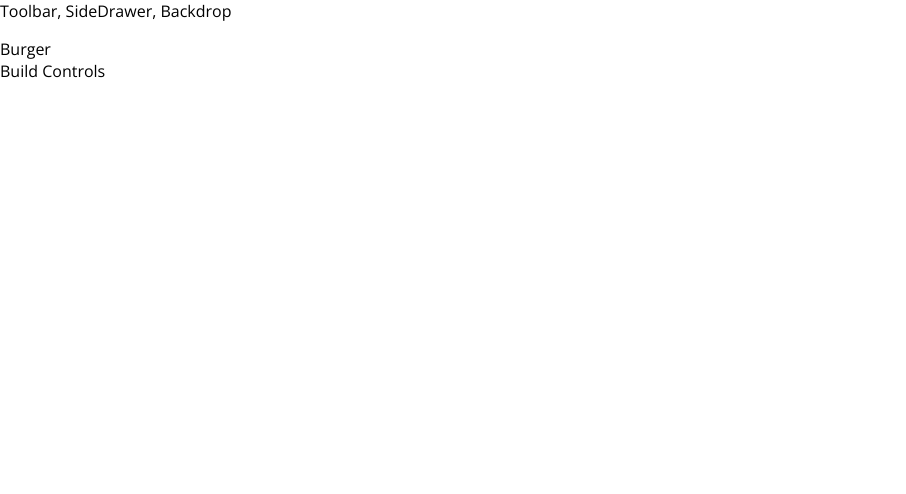
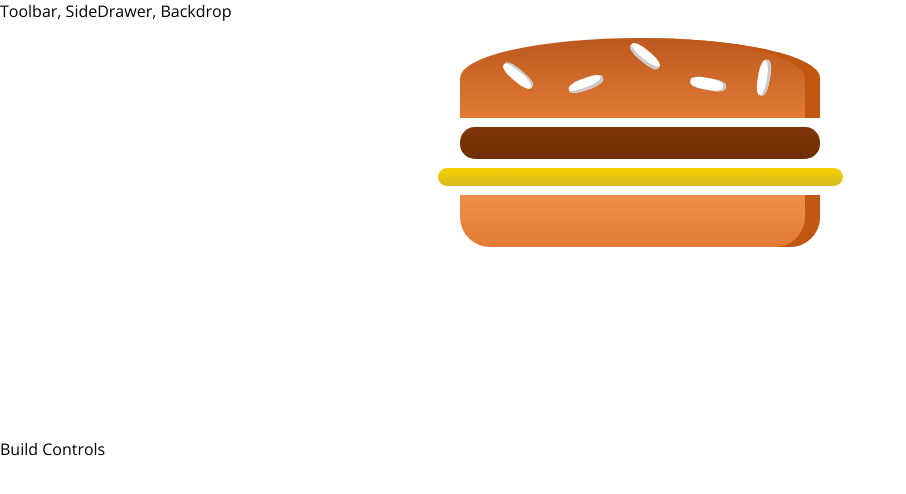
Before and after one commit to lechcirmirakis/burger_configurator, a React (Create React App) app: page / in a window 1280 px wide. Shown: the top 494 px of the page, without its empty margins (0-906 px from the left). Built offline with nearby package versions, Linux system fonts and the light colour scheme.

Commit message:
add burger component

```diff
--- a/package.json
+++ b/package.json
@@ -6,6 +6,7 @@
     "@testing-library/jest-dom": "^4.2.4",
     "@testing-library/react": "^9.5.0",
     "@testing-library/user-event": "^7.2.1",
+    "prop-types": "^15.7.2",
     "react": "^16.13.1",
     "react-dom": "^16.13.1",
     "react-scripts": "3.4.3",
--- a/src/components/Burger/BurgerItem/index.js
+++ b/src/components/Burger/BurgerItem/index.js
@@ -1,4 +1,5 @@
 import React from "react";
+import PropTypes from "prop-types";
 
 import {
   BreadBottom,
@@ -7,16 +8,46 @@ import {
   Seeds2,
   Meat,
   Salad,
-  Becon,
+  Bacon,
   Cheese,
 } from "./styles";
-
-import throwBurgerItem from "../.././../utilities/";
 
 const burgerItem = ({ type }) => {
   let item = null;
 
-  return <div></div>;
+  switch (type) {
+    case "bread-bottom":
+      item = <BreadBottom />;
+      break;
+    case "bread-top":
+      item = (
+        <BreadTop>
+          <Seeds1 />
+          <Seeds2 />
+        </BreadTop>
+      );
+      break;
+    case "meat":
+      item = <Meat />;
+      break;
+    case "cheese":
+      item = <Cheese />;
+      break;
+    case "salad":
+      item = <Salad />;
+      break;
+    case "bacon":
+      item = <Bacon />;
+      break;
+    default:
+      item = null;
+  }
+
+  return item;
+};
+
+burgerItem.propTypes = {
+  type: PropTypes.string.isRequired,
 };
 
 export default burgerItem;
--- /dev/null
+++ b/src/components/Burger/index.js
@@ -0,0 +1,16 @@
+import React from "react";
+import { BurgerWrapper } from "./styles";
+import BurgerItem from "./BurgerItem/";
+
+const burger = () => {
+  return (
+    <BurgerWrapper>
+      <BurgerItem type="bread-top"></BurgerItem>
+      <BurgerItem type="meat"></BurgerItem>
+      <BurgerItem type="cheese"></BurgerItem>
+      <BurgerItem type="bread-bottom"></BurgerItem>
+    </BurgerWrapper>
+  );
+};
+
+export default burger;
--- /dev/null
+++ b/src/components/Burger/styles.js
@@ -0,0 +1,27 @@
+import styled from "styled-components";
+import { devices } from "../../styles/mediaQueries";
+
+export const BurgerWrapper = styled.div`
+  width: 100%;
+  margin: 0 auto;
+  height: 250px;
+  overfloww: scroll;
+  text-align: center;
+  font-weight: bold;
+  font-size: 1.2rem;
+
+  @media ${devices.laptop} and (min-height: 700px) {
+    width: 700px;
+    height: 600px;
+  }
+
+  @media ${devices.mobileL} and (min-height: 400px) {
+    width: 350px;
+    height: 300px;
+  }
+
+  @media ${devices.mobileL} and (min-height: 401px) {
+    width: 450px;
+    height: 400px;
+  }
+`;
--- a/src/containers/BurgerBuilder/index.js
+++ b/src/containers/BurgerBuilder/index.js
@@ -1,10 +1,11 @@
 import React, { Component } from "react";
+import Burger from "../../components/Burger";
 
 class BurgerBuilder extends Component {
   render() {
     return (
       <>
-        <div>Burger</div>
+        <Burger />
         <div>Build Controls</div>
       </>
     );
--- /dev/null
+++ b/src/styles/index.js
@@ -0,0 +1,7 @@
+// import devices from "./mediaQueries";
+
+// const theme = {
+//   devices,
+// };
+
+// export default theme;
--- /dev/null
+++ b/src/styles/mediaQueries.js
@@ -0,0 +1,20 @@
+const size = {
+  mobileS: "320px",
+  mobileM: "375px",
+  mobileL: "425px",
+  tablet: "768px",
+  laptop: "1024px",
+  laptopL: "1440px",
+  desktop: "2560px",
+};
+
+export const devices = {
+  mobileS: `(min-width: ${size.mobileS})`,
+  mobileM: `(min-width: ${size.mobileM})`,
+  mobileL: `(min-width: ${size.mobileL})`,
+  tablet: `(min-width: ${size.tablet})`,
+  laptop: `(min-width: ${size.laptop})`,
+  laptopL: `(min-width: ${size.laptopL})`,
+  desktop: `(min-width: ${size.desktop})`,
+  desktopL: `(min-width: ${size.desktop})`,
+};
```
Also changed, not shown: src/utilities/index.js (deleted, +0 -33 lines), public/manifest.json.
